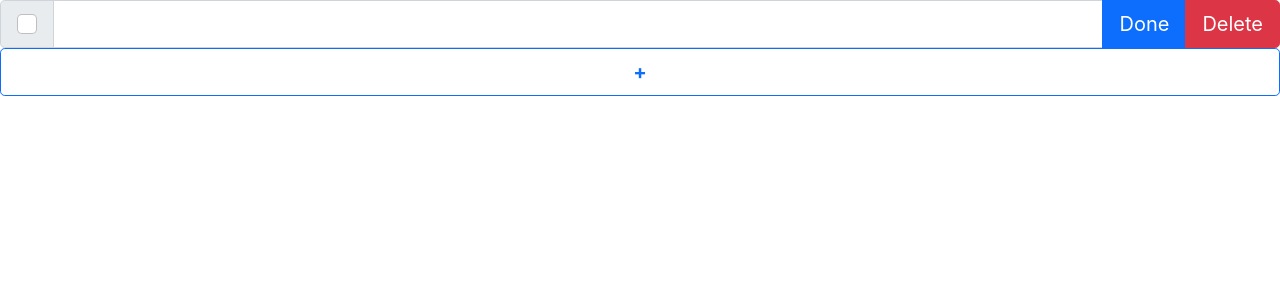
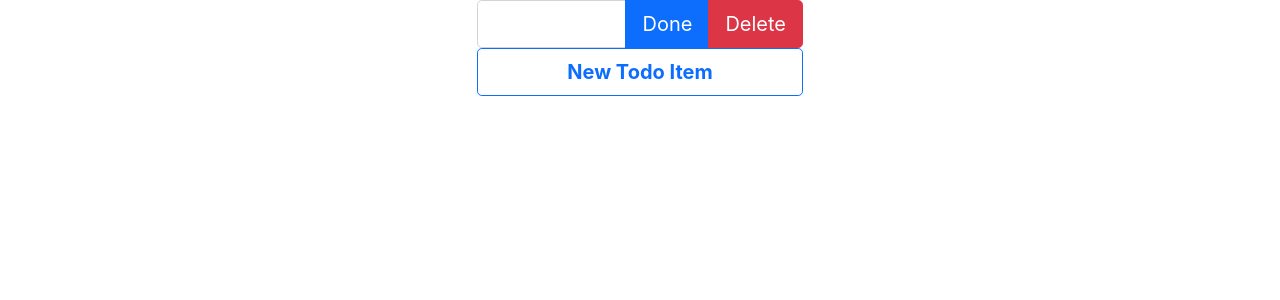
Before and after one commit to charlescohanlon/todo-list-app, a React (Create React App) app: page / in a window 1280 px wide. Shown: the top 300 px of the page. Built offline with nearby package versions, Linux system fonts and the light colour scheme.

Commit message:
implement compatability with multiple lists and with bootstrap grid system

```diff
--- a/src/App.js
+++ b/src/App.js
@@ -4,56 +4,62 @@ import List from "./components/List.jsx";
 
 class App extends Component {
   state = {
-    lists: [{
-      listItems: [{ value: "", isEditing: true, isComplete: false }]
-    }]
+    lists: [
+      { listId: 0, listItems: [{ itemId: 0, value: "", isEditing: true, isComplete: false }] }
+    ]
   };
 
-  getMatchingItemForList(listIndex, itemIndex) {
+  // could make this more efficient by checking at the index equivalent to the id before searching
+  getMatchingItemForList(listPos) {
+    const { itemId, listId } = listPos;
     const lists = [...this.state.lists];
-    const item = this.state.lists[listIndex].listItems[itemIndex];
-    return { lists, item };
+    const listIndex = lists.findIndex(list => list.listId === listId);
+    const itemIndex = (itemId !== null) ? lists[listIndex].listItems.findIndex(item => item.itemId === itemId) : null;
+    return { lists, listIndex, itemIndex };
   }
 
-  setIsEditing(listIndex, itemIndex, isEditing) {
-    const { lists, item } = this.getMatchingItemForList(listIndex, itemIndex);
-    item.isEditing = isEditing;
-    lists[listIndex].listItems[itemIndex] = item;
+  setIsEditing(listPos, isEditing) {
+    const { lists, listIndex, itemIndex } = this.getMatchingItemForList(listPos);
+    lists[listIndex].listItems[itemIndex].isEditing = isEditing;
     this.setState({ lists });
   }
 
-  // TODO: fix something wrong with the listItem indices
-  removeItem(listIndex, itemIndex) {
-    const lists = [...this.state.lists];
-    lists[listIndex].listItems.splice(0, 1);
+  removeItem(listPos) {
+    const { lists, listIndex, itemIndex } = this.getMatchingItemForList(listPos);
+    let list = lists[listIndex].listItems;
+    console.log("deleting: ", itemIndex);
+    list.splice(itemIndex, 1);
+    for (let i = 0; i < list.length; i++) {
+      list[i].itemId = i;
+    }
     console.log(lists);
     this.setState({ lists });
   }
 
-  handleTextInputChange = (listIndex, itemIndex, newTextInput) => {
-    const { lists, item } = this.getMatchingItemForList(listIndex, itemIndex);
-    item.value = newTextInput;
-    lists[listIndex].listItems[itemIndex] = item;
+  handleTextInputChange = (listPos, newTextInput) => {
+    const { lists, listIndex, itemIndex } = this.getMatchingItemForList(listPos);
+    lists[listIndex].listItems[itemIndex].value = newTextInput;
     this.setState({ lists });
   };
 
-  handleDone = (listIndex, itemIndex) => {
-    this.setIsEditing(listIndex, itemIndex, false);
+  handleDone = (listPos) => {
+    this.setIsEditing(listPos, false);
   };
 
-  handleDelete = (listIndex, itemIndex) => {
-    this.removeItem(listIndex, itemIndex);
+  handleDelete = (listPos) => {
+    this.removeItem(listPos);
   };
 
-  handleEdit = (listIndex, itemIndex) => {
-    this.setIsEditing(listIndex, itemIndex, true);
+  handleEdit = (listPos) => {
+    this.setIsEditing(listPos, true);
   };
 
-  handleAddItem = (listIndex) => {
-    const lists = [...this.state.lists];
+  handleAddItem = (listId) => {
+    const listPos = { listId, itemId: null };
+    const { lists, listIndex } = this.getMatchingItemForList(listPos);
     const nextIndex = lists[listIndex].listItems.length;
     lists[listIndex].listItems.push({
-      id: nextIndex,
+      itemId: nextIndex,
       value: "",
       isEditing: true,
       isComplete: false,
@@ -61,23 +67,23 @@ class App extends Component {
     this.setState({ lists });
   };
 
-  handleComplete = (listIndex, itemIndex, isChecked) => {
+  handleComplete = (listPos, isChecked) => {
     if (isChecked) {
-      const { lists, item } = this.getMatchingItemForList(listIndex, itemIndex);
-      item.isChecked = isChecked;
-      lists[listIndex].listItems[itemIndex] = item;
+      const { lists, listIndex, itemIndex } = this.getMatchingItemForList(listPos);
+      lists[listIndex].listItems[itemIndex].isComplete = isChecked;
       this.setState({ lists });
-      setTimeout(() => this.removeItem(listIndex, itemIndex), 2000);
+      this.removeItem(listPos)
+      // setTimeout(() => this.removeItem(listPos), 2000);
     }
   };
 
   render() {
-    const { lists } = this.state;
     return (
-      <div>
+      <div className="row">
         {this.state.lists.map((list) => (
-          <List key={lists.indexOf(list)}
-            listIndex={lists.indexOf(list)}
+          <div className="container col-3 gx-0" key={list.listId}>
+            <List
+              listId={list.listId}
               items={list.listItems}
               onChange={this.handleTextInputChange}
               onDone={this.handleDone}
@@ -85,6 +91,7 @@ class App extends Component {
               onEdit={this.handleEdit}
               onComplete={this.handleComplete}
               onAddItem={this.handleAddItem} />
+          </div>
         ))}
       </div>
     );
--- a/src/components/List.jsx
+++ b/src/components/List.jsx
@@ -6,7 +6,7 @@ class List extends Component {
   render() {
     const {
       items,
-      listIndex,
+      listId,
       onChange,
       onDone,
       onDelete,
@@ -14,14 +14,15 @@ class List extends Component {
       onComplete,
       onAddItem,
     } = this.props;
+    // console.log("canAddNewItem: ", canAddNewItem);
     return (
       <div>
         {items.map((item) => (
           <ListItem
-            key={items.indexOf(item)}
+            key={item.itemId}
+            itemId={item.itemId}
+            listId={listId}
             item={item}
-            itemIndex={items.indexOf(item)}
-            listIndex={listIndex}
             onChange={onChange}
             onDone={onDone}
             onDelete={onDelete}
@@ -31,9 +32,9 @@ class List extends Component {
         ))}
         <button
           className="btn btn-outline-primary btn-lg full-width"
-          onClick={() => onAddItem(listIndex)}
+          onClick={() => onAddItem(listId)}
         >
-          <b>+</b>
+          <b>New Todo Item</b>
         </button>
       </div>
     );
--- a/src/components/ListItem.css
+++ b/src/components/ListItem.css
@@ -1,6 +1,6 @@
 .fade-out-transition {
   opacity: 0;
-  transition: opacity 2s;
+  transition: opacity 1.5s;
 }
 
 .show-complete {
--- a/src/components/ListItem.jsx
+++ b/src/components/ListItem.jsx
@@ -4,29 +4,28 @@ import "./ListItem.css";
 class ListItem extends Component {
   getTextFieldClasses() {
     let inputClasses = "form-control";
+    // inputClasses += this.props.item.isComplete ? " show-complete" : "";
     return inputClasses;
   }
 
-  editingFields(itemIndex, listIndex) {
+  editingFields(item, pos) {
     return (
       <>
         <input
           type="text"
           className={this.getTextFieldClasses()}
-          value={this.props.value}
-          onChange={(newText) =>
-            this.props.onChange(listIndex, itemIndex, newText.target.value)
-          }
+          value={item.value}
+          onChange={(newText) => this.props.onChange(pos, newText.target.value)}
         />
         <button
           className="btn btn-primary"
-          onClick={() => this.props.onDone(listIndex, itemIndex)}
+          onClick={() => this.props.onDone(pos)}
         >
           Done
         </button>
         <button
           className="btn btn-danger"
-          onClick={() => this.props.onDelete(listIndex, itemIndex)}
+          onClick={() => this.props.onDelete(pos)}
         >
           Delete
         </button>
@@ -34,19 +33,29 @@ class ListItem extends Component {
     );
   }
 
-  viewingFields(itemIndex, listIndex) {
+  viewingFields(item, pos) {
     return (
       <>
+        <div className="input-group-text">
+          <input
+            className="form-check-input mt-0"
+            type="checkbox"
+            value={true}
+            onChange={(change) =>
+              this.props.onComplete(pos, change.target.checked)
+            }
+          />
+        </div>
         <input
           type="text"
           className={this.getTextFieldClasses()}
           readOnly={true}
-          value={this.props.value}
+          value={item.value}
         />
         <button
           className="btn btn-warning"
           onClick={() => {
-            this.props.onEdit(listIndex, itemIndex);
+            this.props.onEdit(pos);
           }}
         >
           Edit
@@ -56,23 +65,14 @@ class ListItem extends Component {
   }
 
   render() {
-    const { item, itemIndex, listIndex } = this.props;
+    const { item, itemId, listId } = this.props;
     let inputGroupClasses = "input-group input-group-lg";
-    inputGroupClasses += item.isComplete ? " fade-out-transition" : "";
+    // inputGroupClasses += item.isComplete ? " fade-out-transition" : "";
     return (
       <div className={inputGroupClasses}>
-        <div className="input-group-text">
-          <input
-            className="form-check-input mt-0"
-            type="checkbox"
-            onChange={(change) =>
-              this.props.onComplete(listIndex, itemIndex, change.target.checked)
-            }
-          />
-        </div>
         {item.isEditing
-          ? this.editingFields(itemIndex, listIndex)
-          : this.viewingFields(itemIndex, listIndex)}
+          ? this.editingFields(item, { itemId, listId })
+          : this.viewingFields(item, { itemId, listId })}
       </div>
     );
   }
```
Lines whose indentation alone changed are shown as unchanged.
